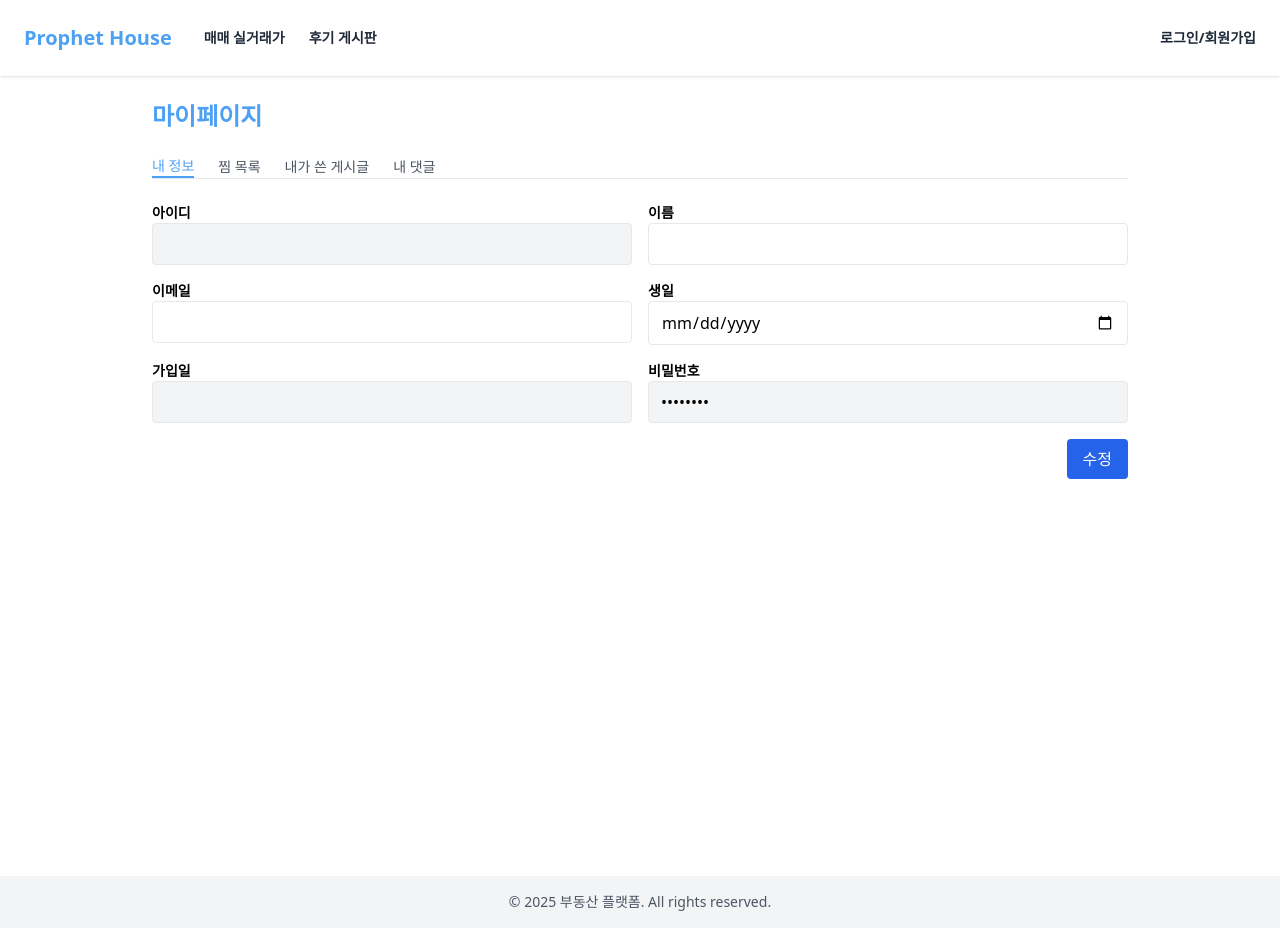
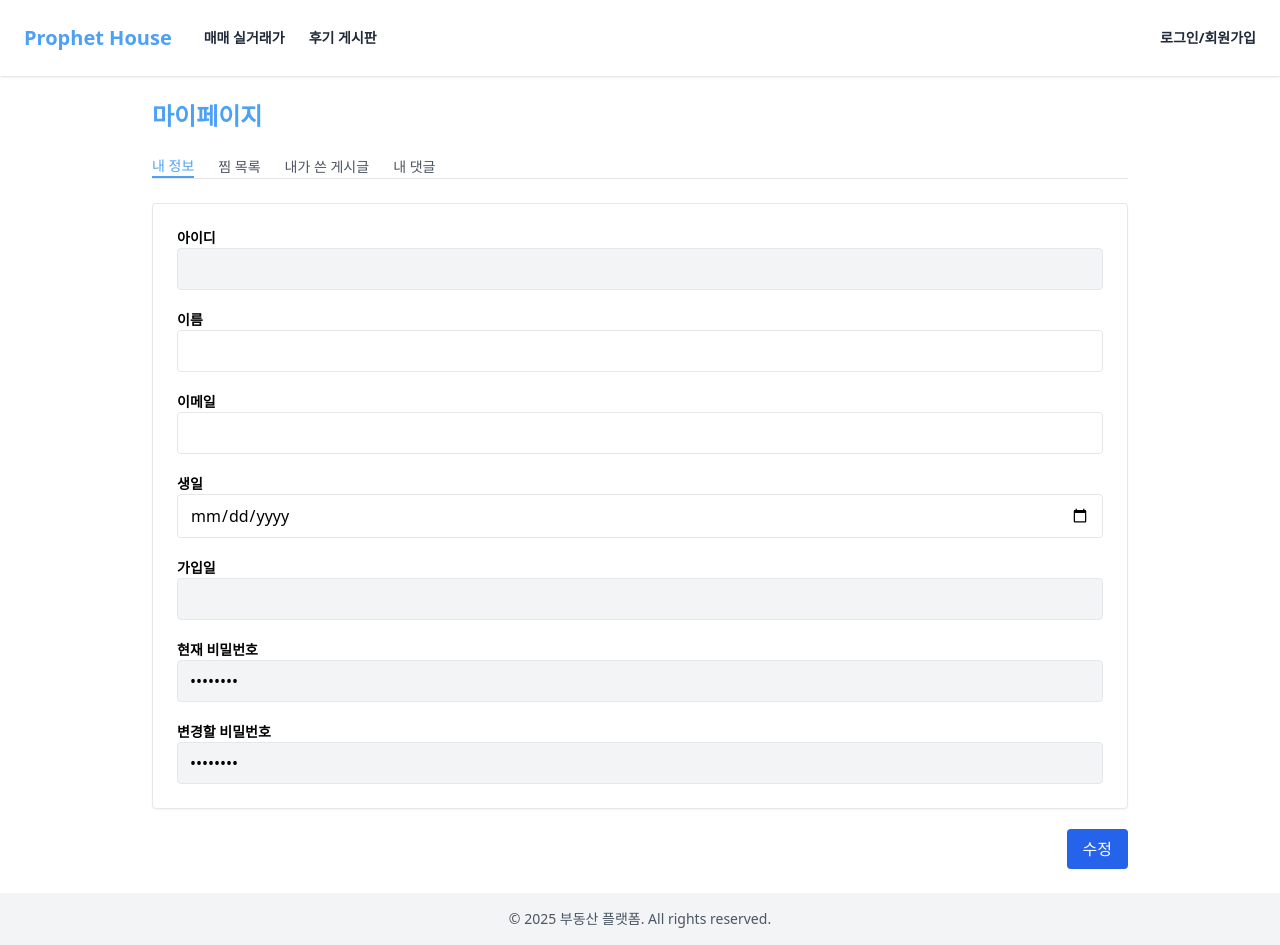
Before and after one commit to eoreunjee/final-project-prophet-house, a Vue app in the folder frontend/: page /user/myPage in a window 1280 px wide. Built offline with nearby package versions, Linux system fonts and the light colour scheme.

Commit message:
디버깅 출력문 주석처리

```diff
--- a/frontend/src/views/MyPage.vue
+++ b/frontend/src/views/MyPage.vue
@@ -12,8 +12,9 @@
     </div>
 
     <!-- 내 정보 탭 -->
-    <div v-if="tab === 'info'" class="space-y-4">
-      <div class="grid grid-cols-2 gap-4">
+    <div v-if="tab === 'info'" class="space-y-5">
+      <div class="grid grid-cols-1 gap-3">
+        <form @submit.prevent="updateMyinfo" class="bg-white border rounded shadow-sm p-6 space-y-5">
           <div>
             <label class="block text-sm font-semibold">아이디</label>
             <input type="text" :value="user.id" disabled class="w-full border rounded px-3 py-2 bg-gray-100" />
@@ -35,9 +36,14 @@
             <input type="text" :value="user.joinedAt" disabled class="w-full border rounded px-3 py-2 bg-gray-100" />
           </div>
           <div>
-          <label class="block text-sm font-semibold">비밀번호</label>
-          <input type="password" value="********" disabled class="w-full border rounded px-3 py-2 bg-gray-100" />
+            <label class="block text-sm font-semibold">현재 비밀번호</label>
+            <input type="password" value="********" class="w-full border rounded px-3 py-2 bg-gray-100" />
           </div>
+          <div>
+            <label class="block text-sm font-semibold">변경할 비밀번호</label>
+            <input type="password" value="********" class="w-full border rounded px-3 py-2 bg-gray-100" />
+          </div>
+        </form>
       </div>
       <div class="text-right">
         <button class="bg-blue-600 hover:bg-blue-700 text-white px-4 py-2 rounded">수정</button>
```
Also changed, not shown: 2 other files (tests, documents, lock files or other folders). Lines whose indentation alone changed are shown as unchanged.
